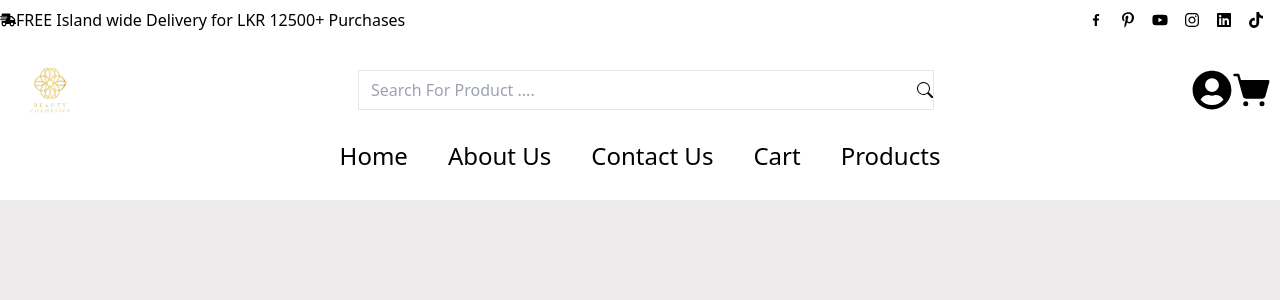
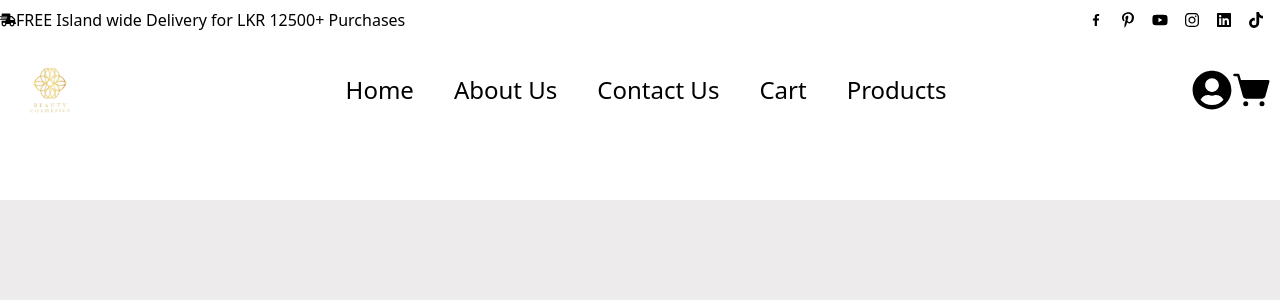
Before and after one commit to DILANTHA9590/cbc-frontend, a React (Vite) app: page / in a window 1280 px wide. Shown: the top 300 px of the page. Built offline with nearby package versions, Linux system fonts and the light colour scheme.

Commit message:
🔍➖ Removed search function this page, 🛍️➕ Added product page

```diff
--- a/src/components/navigationbar.jsx
+++ b/src/components/navigationbar.jsx
@@ -88,17 +88,28 @@ export default function NavigationBar() {
           </div>
 
           {/* search bar  */}
-          <div className="flex items-center w-full h-10 max-w-xl border">
-            <input
-              type="text"
-              placeholder="Search For Product ...."
-              className="w-full px-3 grow focus:outline-none"
-            />
 
-            <a href="">
-              <BsSearch />
-            </a>
+          <div className="items-center justify-center hidden md:flex">
+            <ul className="items-center md:flex gap-x-4 sm:gap-x-10 sm:text-2xl">
+              <li>
+                <Link to="/">Home</Link>
+              </li>
+              <li>
+                <Link to="/">About Us</Link>
+              </li>
+              <li>
+                <Link to="/">Contact Us</Link>
+              </li>
+              <li>
+                <Link to="/Cart">Cart</Link>
+              </li>
+
+              <li>
+                <Link to="/products">Products</Link>
+              </li>
+            </ul>
           </div>
+
           {/* login section */}
           <div className="hidden list-none md:block">
             <ul className="flex items-center">
@@ -134,27 +145,6 @@ export default function NavigationBar() {
             </ul>
           </div>
         </div>
-
-        <div className="items-center justify-center hidden md:flex">
-          <ul className="items-center md:flex gap-x-4 sm:gap-x-10 sm:text-2xl">
-            <li>
-              <Link to="/">Home</Link>
-            </li>
-            <li>
-              <Link to="/">About Us</Link>
-            </li>
-            <li>
-              <Link to="/">Contact Us</Link>
-            </li>
-            <li>
-              <Link to="/Cart">Cart</Link>
-            </li>
-
-            <li>
-              <Link to="/products">Products</Link>
-            </li>
-          </ul>
-        </div>
       </div>
     </>
   );
```
